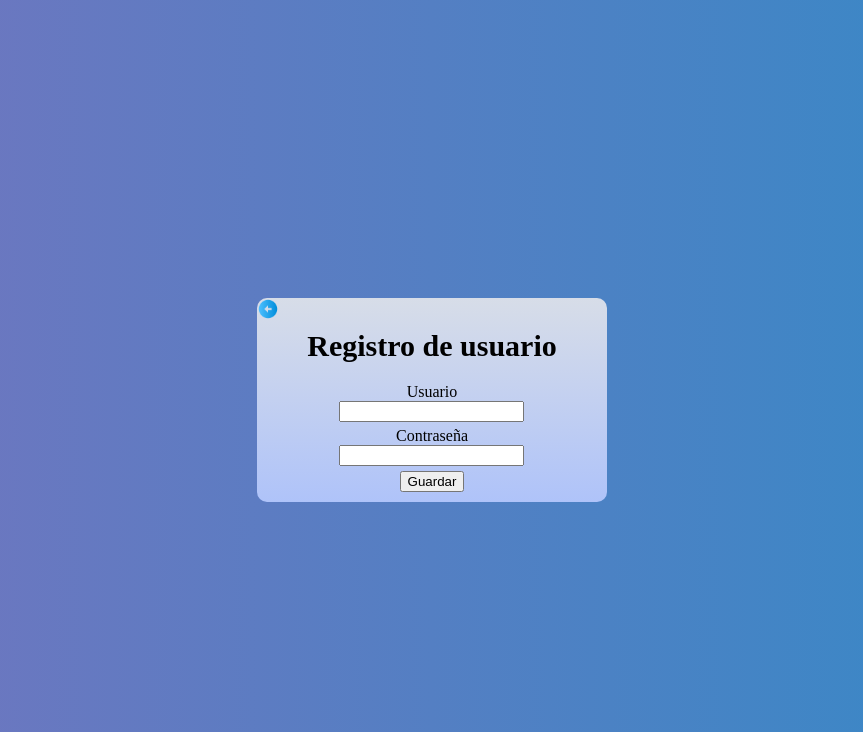
After one commit to missterEngineer/serviceH, a Flask app: page /create_user in a window 1280 px wide. The commit adds this page. Shown: the top 732 px of the page, without its empty margins (208-1071 px from the left). Run offline with Flask 3, Linux system fonts and the light colour scheme; the visitor is signed in with stand-in values (Sample User, id 1).

Commit message:
create user

```diff
--- a/index.py
+++ b/index.py
@@ -3,7 +3,7 @@ import os
 from flask import Flask, abort, flash, redirect, render_template, request, session, url_for, send_from_directory
 from flask_socketio import SocketIO, emit, disconnect
 from audio import delTrash, mergeAudios, save_record, saveAudio, saveMic
-from user_manager import authenticated_only, login_user, login_required
+from user_manager import authenticated_only, create_user, login_user, login_required
 from dotenv import load_dotenv
 from whisper import resume, saveResponse, transcription, real_time, whisper_models
 from werkzeug.utils import secure_filename, safe_join
@@ -19,6 +19,7 @@ mic_chunks = {}
 @app.route("/")
 @login_required
 def index():
+    print(session['user'])
     return render_template("menu.html")
 
 
@@ -71,8 +72,6 @@ def logout():
     return redirect(url_for('login'))
 
 
-
-
 @app.route('/download/<filename>')
 @login_required
 def downloadFile(filename):
@@ -111,6 +110,34 @@ def get_prompts():
             json_file.close()
             return json.dumps(json_data), 200, {'ContentType':'application/json'}
     abort(400)
+
+
+@app.route('/create_user', methods=["GET","POST"])
+@login_required
+def create_user_view():
+    if request.method == "POST":
+        user = request.form['user']
+        password = request.form['password']
+        return create_user(user, password)
+    return render_template("create_user.html")
+
+
+@app.route('/upload_file', methods=["GET","POST"])
+@login_required
+def upload_file():
+    return render_template("upload_file.html")
+
+
+@sock.on('upload')
+@authenticated_only
+def handle_upload():
+    return
+
+
+@sock.on('name_upload')
+@authenticated_only
+def handle_name_upload():
+    return
 
 
 @sock.on('testSock')
--- /dev/null
+++ b/templates/create_user.html
@@ -0,0 +1,60 @@
+{% extends "base.html" %}
+{% block head %}
+<style>
+    #new_user_form label{
+        display: block;
+        margin: 5px 0;
+    }
+    #new_user_form input{
+        display: block;
+        margin: 0 auto;
+    }
+    #new_user_form h1{
+        font-size: 30px;
+    }
+    #new_user_form h2{
+        font-size: 20px;
+    }
+
+</style>
+{% endblock head %}
+
+{% block content %}
+<a href="/" class="back expand" title="back"><img src="/static/back.png" alt="back"></a>
+<form id="new_user_form">
+    <h1>Registro de usuario</h1>
+    <h2></h2>
+    <label>
+        Usuario
+        <input type="text" name="user">
+    </label>
+    <label>
+        Contraseña
+        <input type="password" name="password">
+    </label>
+    <button type="button" id="submit">Guardar</button>
+</form>
+{% endblock content %}
+
+{% block javascript%}
+<script>
+    document.getElementById("submit").onclick = async ()=>{
+        const new_user_form = document.getElementById("new_user_form")
+        const data = new FormData(new_user_form)
+        const response = await fetch("/create_user",{
+            method: "POST",
+            body: data
+        })
+        const result = await response.json();
+        console.log(result)
+        const info_label = new_user_form.querySelector("h2")
+        if('error' in result){
+            info_label.innerText = "Error: " + result['error']
+            info_label.style.color = "#9b0909"
+        }else{
+            info_label.innerText = "Usuario creado exitosamente"
+            info_label.style.color = "#0e8843"
+        }
+    }
+</script>
+{% endblock javascript %}
--- a/templates/menu.html
+++ b/templates/menu.html
@@ -17,4 +17,9 @@
     <a href="/logout" class="back" title="logout"><img src="/static/back.png" alt="back"></a>
     <a class="menu-btn expand" href="/recorder">Grabar audio</a>
     <a class="menu-btn expand" href="/player">Ver audios grabados</a>
+
+    <a class="menu-btn expand" href="/upload_file">Subir audio</a>
+    {% if session.user == 'prueba' %}
+    <a class="menu-btn expand" href="/create_user">Crear usuario</a>
+    {% endif %}
 {% endblock content %}
--- a/user_manager.py
+++ b/user_manager.py
@@ -1,23 +1,41 @@
 import functools
+import json
 from flask import session, redirect, url_for
-from werkzeug.security import check_password_hash
+from werkzeug.security import check_password_hash, generate_password_hash
 from flask_socketio import disconnect
 
-Users = [
-    {
-        "user":"prueba",
-        "password":"pbkdf2:sha256:600000$ISFCZIBw42UqzXYk$2fc5091a44170014419aef48e4c55afa1e6ece06ec19f37894005deda8350c5a"
-    }
-]
+
+def get_users():
+    with open("users.json", "r", encoding="utf-8") as file:
+        users = json.loads(file.read())
+    return users
 
 
 def login_user(user,password):
-    for item in Users:
+    users = get_users()
+    for item in users:
         if item['user'] == user:
-            if check_password_hash(item['password'],password):
+            print("usuario existe")
+            print(check_password_hash(item['password'], password))
+            if check_password_hash(item['password'], password):
                 session['user'] = user
                 return True
     return False
+
+
+def create_user(user:str, password:str):
+    users = get_users()
+    for item in users:
+        if item['user'] == user or user == 'final':
+            return {"error": "El usuario ya existe"}
+    new_user = {
+        "user":user,
+        "password":generate_password_hash(password)
+    }
+    users.append(new_user)
+    with open("users.json", "w", encoding="utf-8") as file:
+        file.write(json.dumps(users))
+    return {"success":"success"}
 
 
 def login_required(func):
--- /dev/null
+++ b/users.json
@@ -0,0 +1 @@
+[{"user": "prueba", "password": "pbkdf2:sha256:600000$ISFCZIBw42UqzXYk$2fc5091a44170014419aef48e4c55afa1e6ece06ec19f37894005deda8350c5a"}]
```
